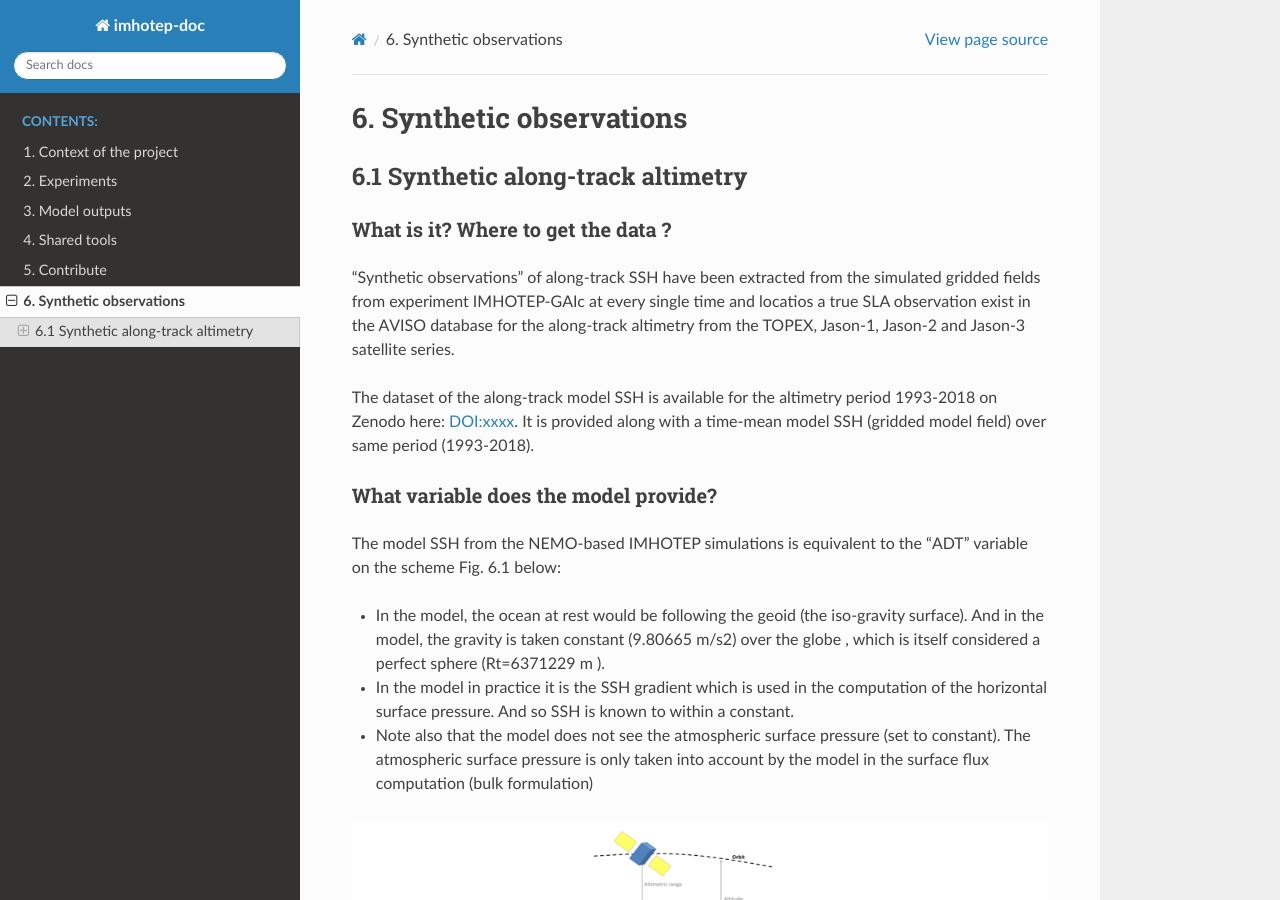
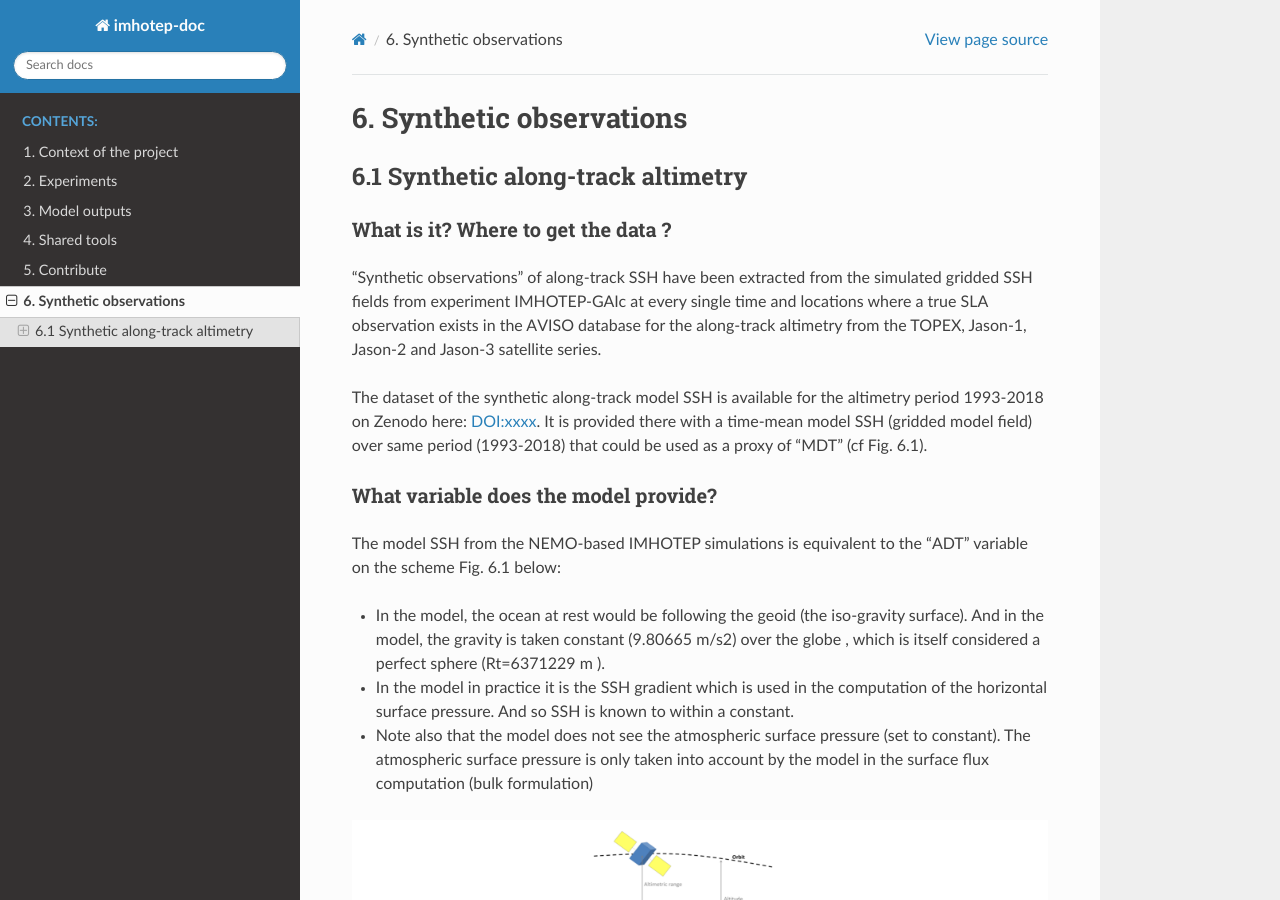
Before and after one commit to imhotep-project/doc-imhotep, a Sphinx documentation site: the page built from source/6-Synthetic-Obs.md, in a window 1280 px wide and 900 px high. Built offline with Sphinx 7.4.7 and the Read the Docs theme 2.0.0, drawn with Linux system fonts in a browser that asks for light colours.

Commit message:
Update 6-Synthetic-Obs.md

```diff
--- a/source/6-Synthetic-Obs.md
+++ b/source/6-Synthetic-Obs.md
@@ -3,9 +3,9 @@
 ## 6.1 Synthetic along-track altimetry
 
 ### What is it? Where to get the data ?
-“Synthetic observations" of along-track SSH have  been extracted from the simulated gridded fields from experiment IMHOTEP-GAIc at every single time and locatios a true SLA observation exist in the AVISO database for the along-track altimetry from the TOPEX, Jason-1, Jason-2 and Jason-3 satellite series.
+“Synthetic observations" of along-track SSH have  been extracted from the simulated gridded SSH fields from experiment IMHOTEP-GAIc at every single time and locations where a true SLA observation exists in the AVISO database for the along-track altimetry from the TOPEX, Jason-1, Jason-2 and Jason-3 satellite series.
 
-The dataset of the along-track model SSH is available for the altimetry period 1993-2018 on Zenodo here: [DOI:xxxx](). It is provided along with a time-mean model SSH (gridded model field) over same period (1993-2018).
+The dataset of the synthetic along-track model SSH is available for the altimetry period 1993-2018 on Zenodo here: [DOI:xxxx](). It is provided there with a time-mean model SSH (gridded model field) over same period (1993-2018) that could be used as a proxy of "MDT" (cf Fig. 6.1).
 
 ### What variable does the model provide?
 
```
